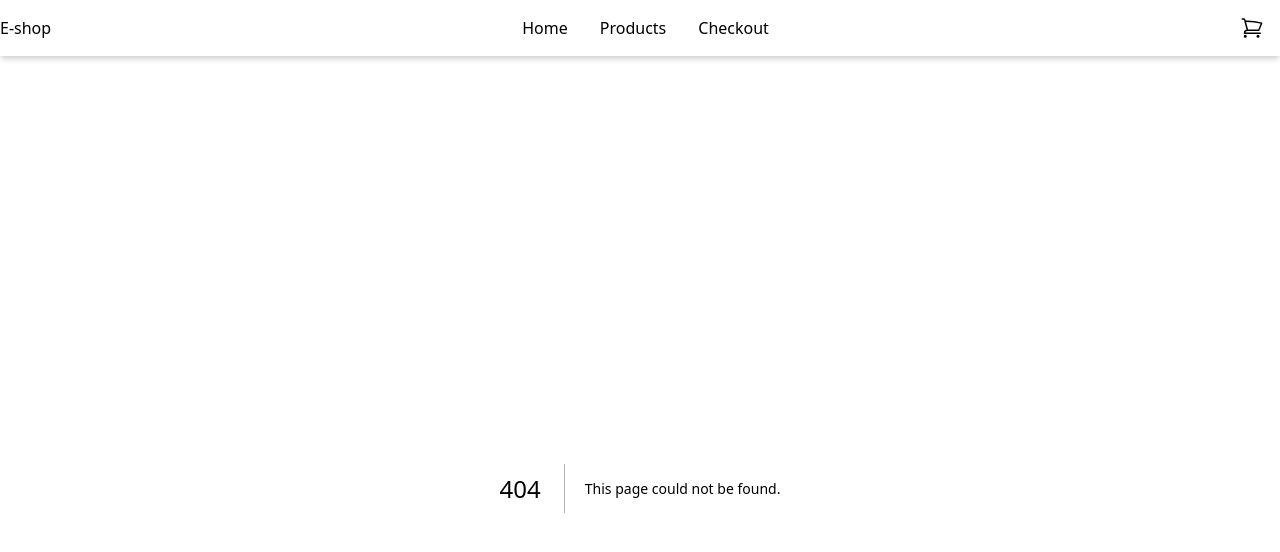
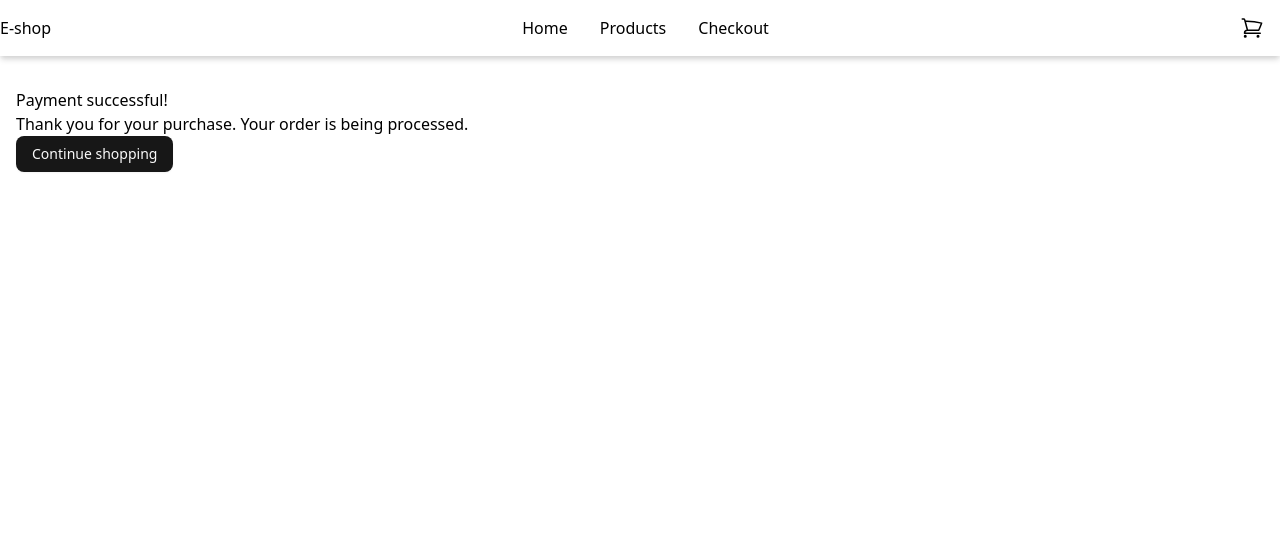
Before and after one commit to RyanIaro/E-shop, a Next.js app: page /success in a window 1280 px wide. Before the commit this address had no page. Shown: the top 552 px of the page. Built offline with nearby package versions, Linux system fonts and the light colour scheme.

Commit message:
feat: success page after payment complete

```diff
--- a/src/app/checkout/checkout-action.js
+++ b/src/app/checkout/checkout-action.js
@@ -19,8 +19,8 @@ export const checkoutAction = async (formData) => {
     payment_method_types: ["card"],
     line_items,
     mode: "payment",
-    // success_url: `${process.env.NEXT_PUBLIC_BASE_URL}/success`,   in case you want a separate success page
-    success_url: `${process.env.NEXT_PUBLIC_BASE_URL}/`,
+    success_url: `${process.env.NEXT_PUBLIC_BASE_URL}/success`,
+    // success_url: `${process.env.NEXT_PUBLIC_BASE_URL}/`,
     cancel_url: `${process.env.NEXT_PUBLIC_BASE_URL}/checkout`,
   });
 
--- /dev/null
+++ b/src/app/success/page.js
@@ -0,0 +1,25 @@
+'use client';
+
+import { Button } from "@/components/ui/button";
+import Link from "next/link";
+import { useEffect } from "react";
+import { useCartStore } from "../../../store/cart-store";
+
+export default function SuccessPage() {
+  const { clearCart } = useCartStore();
+
+  useEffect(() => {
+    clearCart();
+  }, [clearCart])
+
+  return (
+    <div>
+      <h1>Payment successful!</h1>
+      <p>Thank you for your purchase. Your order is being processed.</p>
+
+      <Button asChild>
+        <Link href="/products">Continue shopping</Link>
+      </Button>
+    </div>
+  );
+}
```
